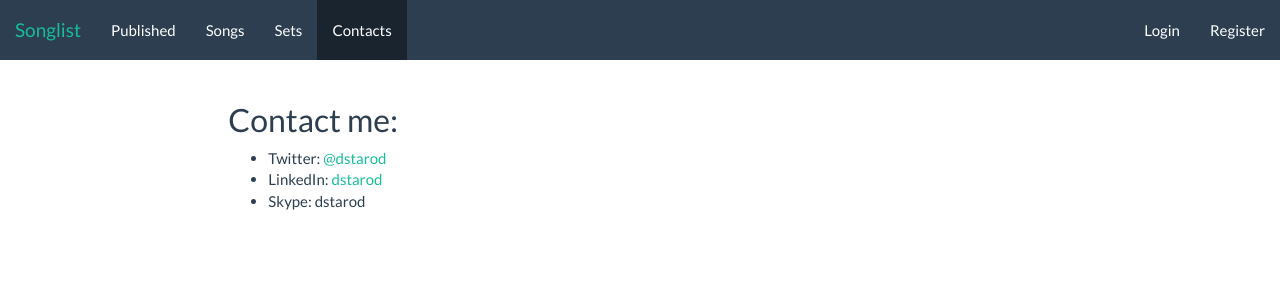
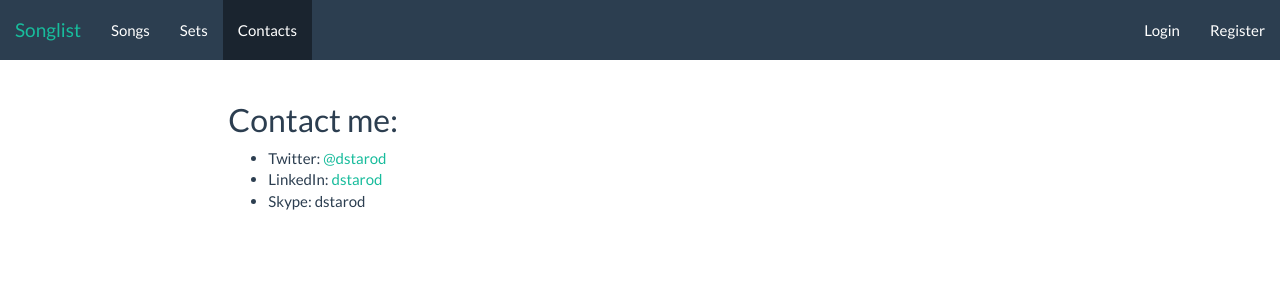
Before and after one commit to dstarod/songbook, a Django app: page /contacts/ in a window 1280 px wide. Shown: the top 300 px of the page. Run offline with Django 3.2, Linux system fonts and the light colour scheme; some libraries are stand-ins or nearby versions; some web fonts are replaced.

Commit message:
Rem unneccessary nav point

```diff
--- a/chords/templates/chords/base.html
+++ b/chords/templates/chords/base.html
@@ -30,7 +30,6 @@
 
                 <div class="collapse navbar-collapse" id="navbar_collapse">
                     <ul class="nav navbar-nav">
-                        <li class="{% if request.path == '/' %}active{% endif %}"><a href="{% url 'songs:index' %}">{% trans 'Published' %}</a></li>
                         <li class="{% block songs_nav %}{% endblock %}"><a href="{% url 'songs:song_list' %}">{% trans 'Songs' %}</a></li>
                         <li class="{% block playlist_nav %}{% endblock %}"><a href="{% url 'songs:playlist_list' %}">{% trans 'Sets' %}</a></li>
                         {% if user.is_authenticated %}
```
